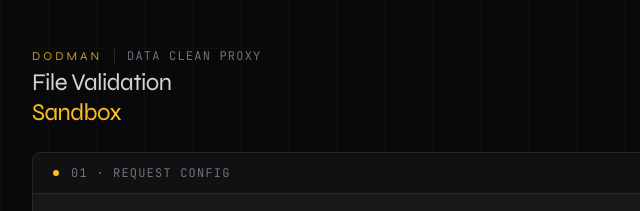
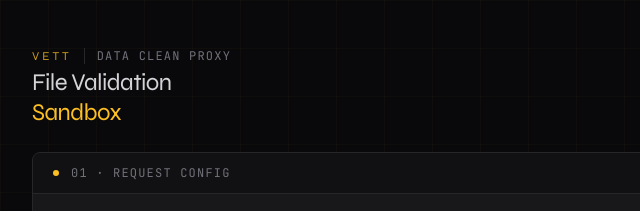
Before and after one commit to dodman-group-hq/data_cleaning_proxy_api, a plain HTML site: page index.html in a window 1280 px wide. Shown: the top 211 px of the page, 240-880 px from the left. Drawn offline with nearby package versions, Linux system fonts and the light colour scheme.

Commit message:
update: update with the correct product name

```diff
--- a/index.html
+++ b/index.html
@@ -3,7 +3,7 @@
 <head>
   <meta charset="UTF-8" />
   <meta name="viewport" content="width=device-width, initial-scale=1.0" />
-  <title>Dodman · Data Clean Proxy</title>
+  <title>Vett · Data Clean Proxy</title>
 
   <!-- Tailwind CDN -->
   <script src="https://cdn.tailwindcss.com"></script>
@@ -163,7 +163,7 @@
     <div>
       <div class="flex items-center gap-3 mb-1">
         <!-- Wordmark -->
-        <span class="font-display text-xs font-700 tracking-[0.25em] uppercase text-amber-400 opacity-80">DODMAN</span>
+        <span class="font-display text-xs font-700 tracking-[0.25em] uppercase text-amber-400 opacity-80">VETT</span>
         <span class="w-px h-4 bg-border"></span>
         <span class="font-mono text-xs text-dim tracking-widest uppercase">Data Clean Proxy</span>
       </div>
```
Also changed, not shown: templates/dashboard.html (+1 -1 lines), templates/index.html (+1 -1 lines).
